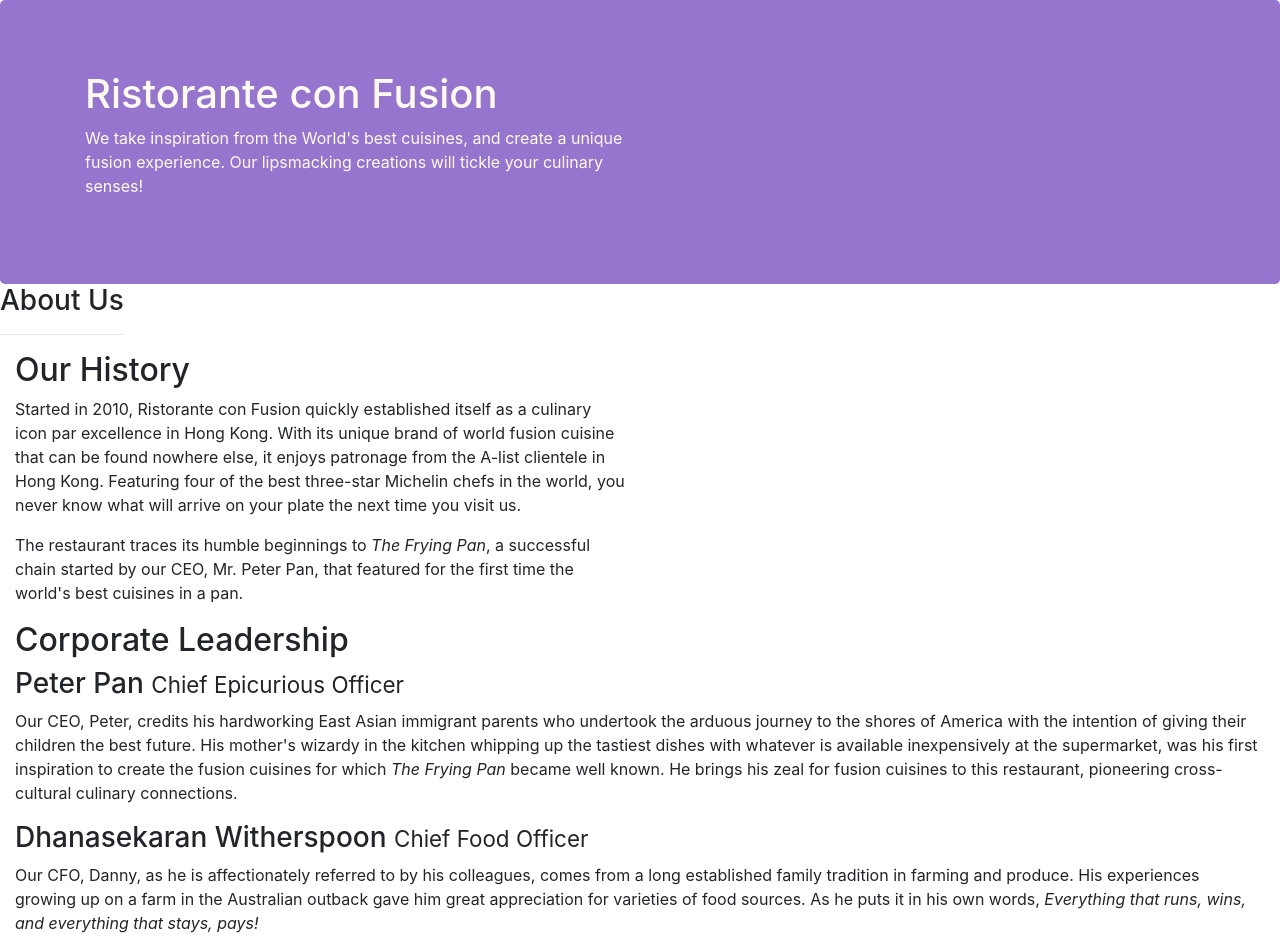
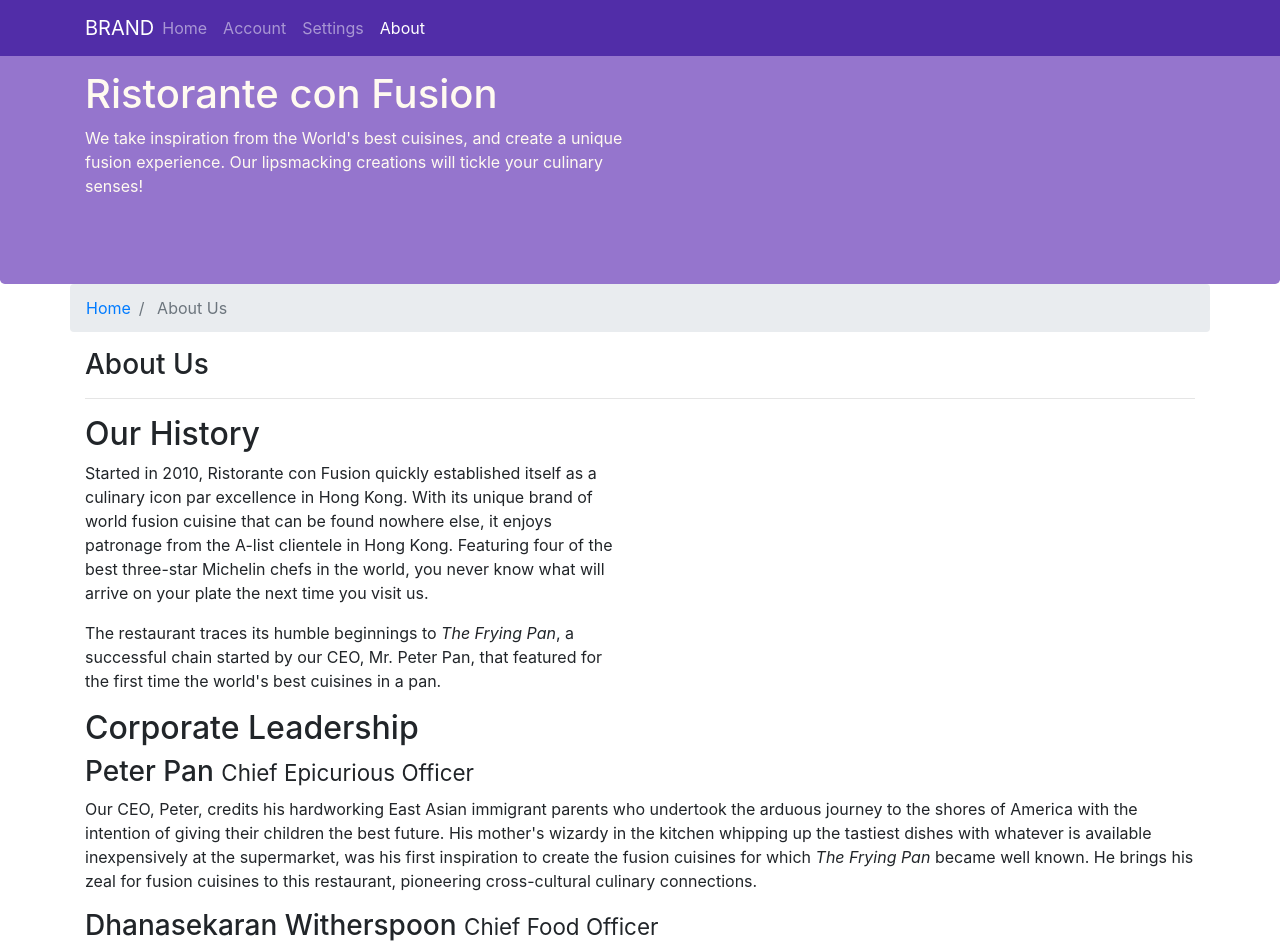
Before and after one commit to Anass-ABEA/bootstrap, a website: page aboutus.html in a window 1280 px wide. Shown: the top 946 px of the page. Drawn offline with nearby package versions, Linux system fonts and the light colour scheme.

Commit message:
navbar-breadcrumb

```diff
--- a/CSS/styles.css
+++ b/CSS/styles.css
@@ -19,8 +19,15 @@
   background-color: #9575CD;
   color: floralwhite;
 }
-.address{
+address{
   font-size: 80%;
   margin: 0px;
   color: #0f0f0f;
 }
+body{
+  padding-top: 50px 0px 0px 0px;
+  z-index: 0;
+}
+.navbar-dark{
+  background-color: #512DA8;
+}
--- a/aboutus.html
+++ b/aboutus.html
@@ -15,7 +15,22 @@
 </head>
 
 <body>
-
+  <nav class="navbar navbar-dark navbar-expand-sm fixed-top">
+    <div class="container">
+      <button class="navbar-toggler" type="button" data-toggle="collapse" data-target="#Navbar">
+        <span class="navbar-toggler-icon"></span>
+      </button>
+      <a class="navbar-brand mr-auto" href="#">BRAND</a>
+      <div class="collapse navbar-collapse" id="Navbar">
+        <ul class="navbar-nav mr-auto">
+          <li class="nav-item"> <a class="nav-link" href="index.html">Home</a> </li>
+          <li class="nav-item"> <a class="nav-link" href="#">Account</a> </li>
+          <li class="nav-item"> <a class="nav-link" href="#">Settings</a> </li>
+          <li class="nav-item active"> <a class="nav-link" href="#">About</a> </li>
+        </ul>
+      </div>
+    </div>
+  </nav>
     <header class="jumbotron">
         <div class="container">
             <div class="row row-header">
@@ -29,9 +44,13 @@
         </div>
     </header>
 
-    <div class="container-fluid">
+    <div class="container">
         <div class="row rowheader">
-            <div >
+          <ol class="col-12 breadcrumb">
+            <li class="breadcrumb-item"> <a href="./index.html">Home</a> </li>
+            <li class="breadcrumb-item active"> About Us </li>
+          </ol>
+            <div class="col-12">
                <h3>About Us</h3>
                <hr>
             </div>
@@ -72,7 +91,7 @@
                 <div class="col-4 offset-1 col-sm-2">
                     <h5>Links</h5>
                     <ul class="list-unstyled">
-                        <li><a href="#">Home</a></li>
+                        <li><a href="./index.html">Home</a></li>
                         <li><a href="#">About</a></li>
                         <li><a href="#">Menu</a></li>
                         <li><a href="#">Contact</a></li>
```
Also changed, not shown: index.html (+17 -2 lines).
